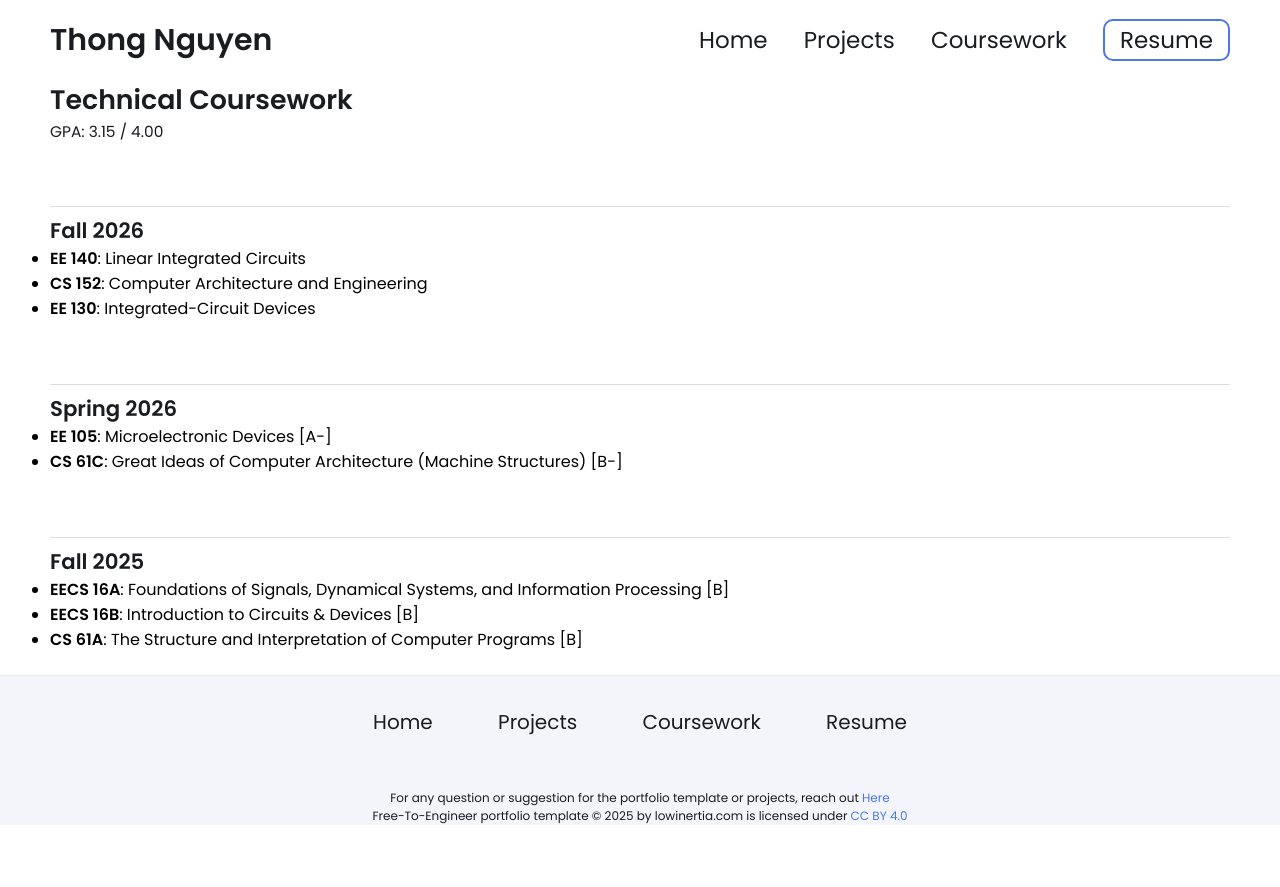
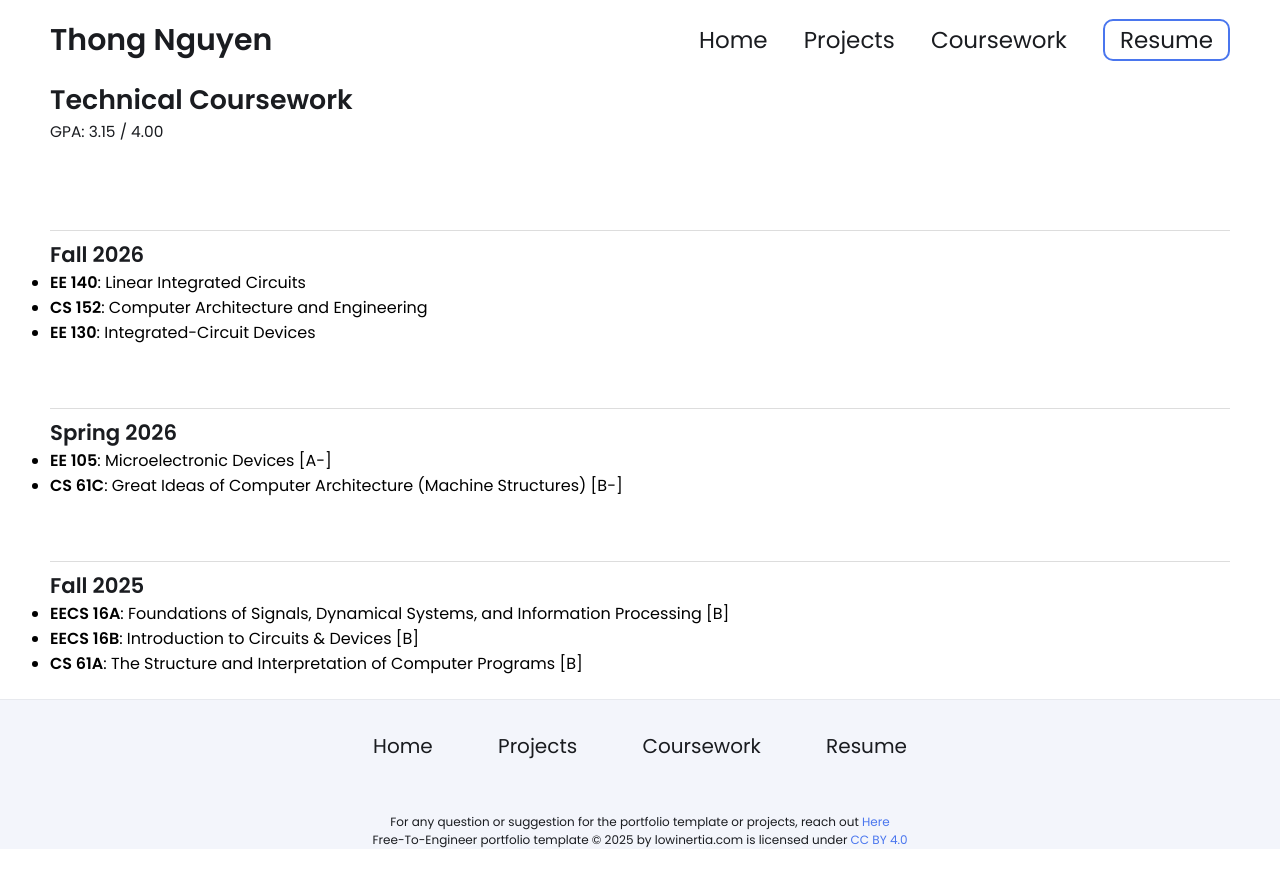
Before and after one commit to thongmn-8888/thongmn-8888.github.io, a Jekyll site: the page built from coursework.md, in a window 1280 px wide. Shown: the top 887 px of the page. Built offline with Jekyll 4.4.1, drawn with Linux system fonts in a browser that asks for light colours; our own code applies the rules of GitHub Pages for plain Markdown files.

Commit message:
Update styles.css

```diff
--- a/css/styles.css
+++ b/css/styles.css
@@ -950,3 +950,8 @@ footer p {
     padding-top: 0.5rem;
     border-top: 1px solid #ddd;
 }
+
+.gpa-line {
+    margin-bottom: 1.5rem;
+    font-size: calc(9px + 0.5vw);
+}
```
